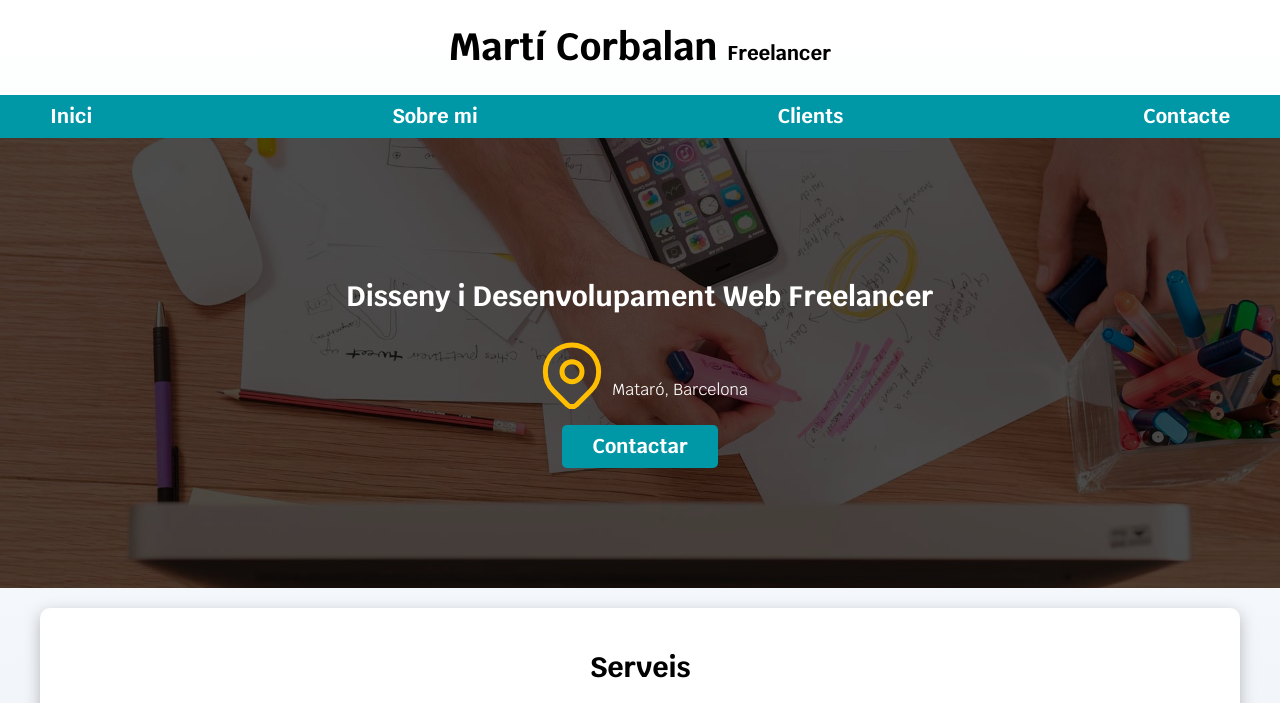
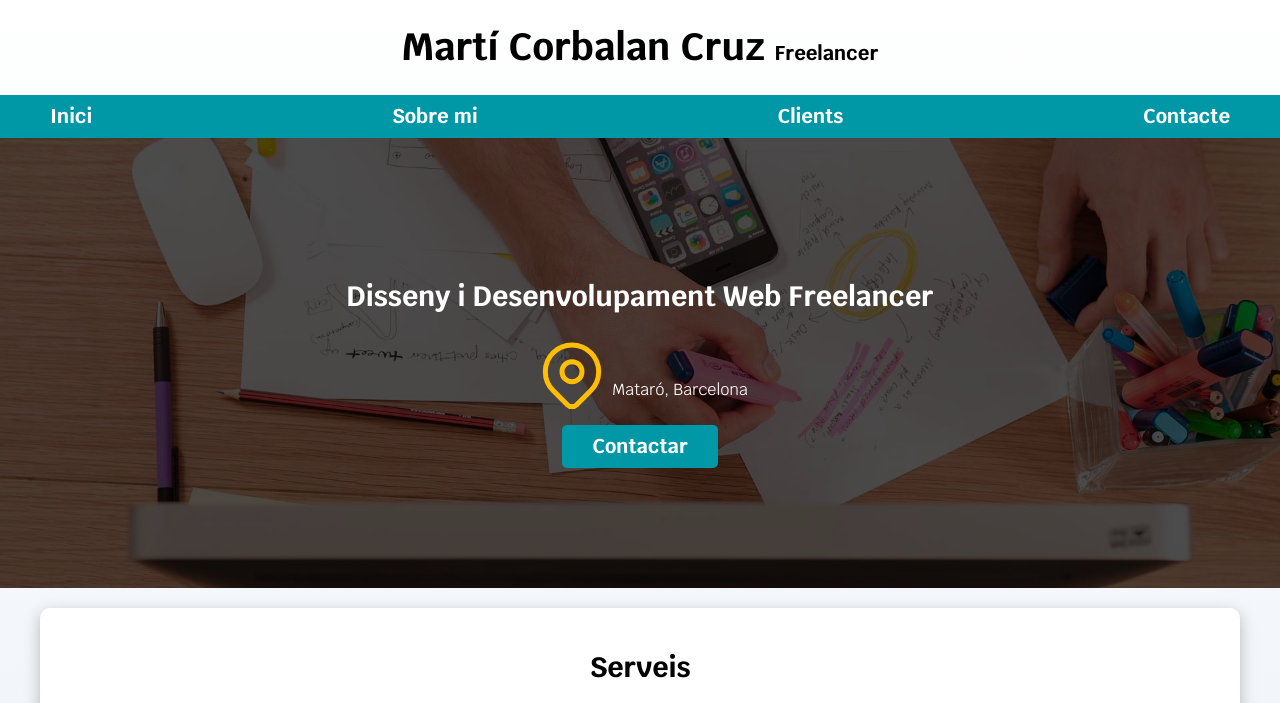
Before and after one commit to MartiCorbalan/projecte-web, a plain HTML site: page index.html in a window 1280 px wide. Shown: the top 703 px of the page. Drawn offline with Linux system fonts and the light colour scheme; a web font is replaced by a local one.

Commit message:
first commit2

```diff
--- a/index.html
+++ b/index.html
@@ -18,7 +18,7 @@
 </head>
 <body>
     <header>
-        <h1 class="title">Martí Corbalan <span>Freelancer</span></h1>
+        <h1 class="title">Martí Corbalan Cruz <span>Freelancer</span></h1>
     </header>
 
     <!--
```
